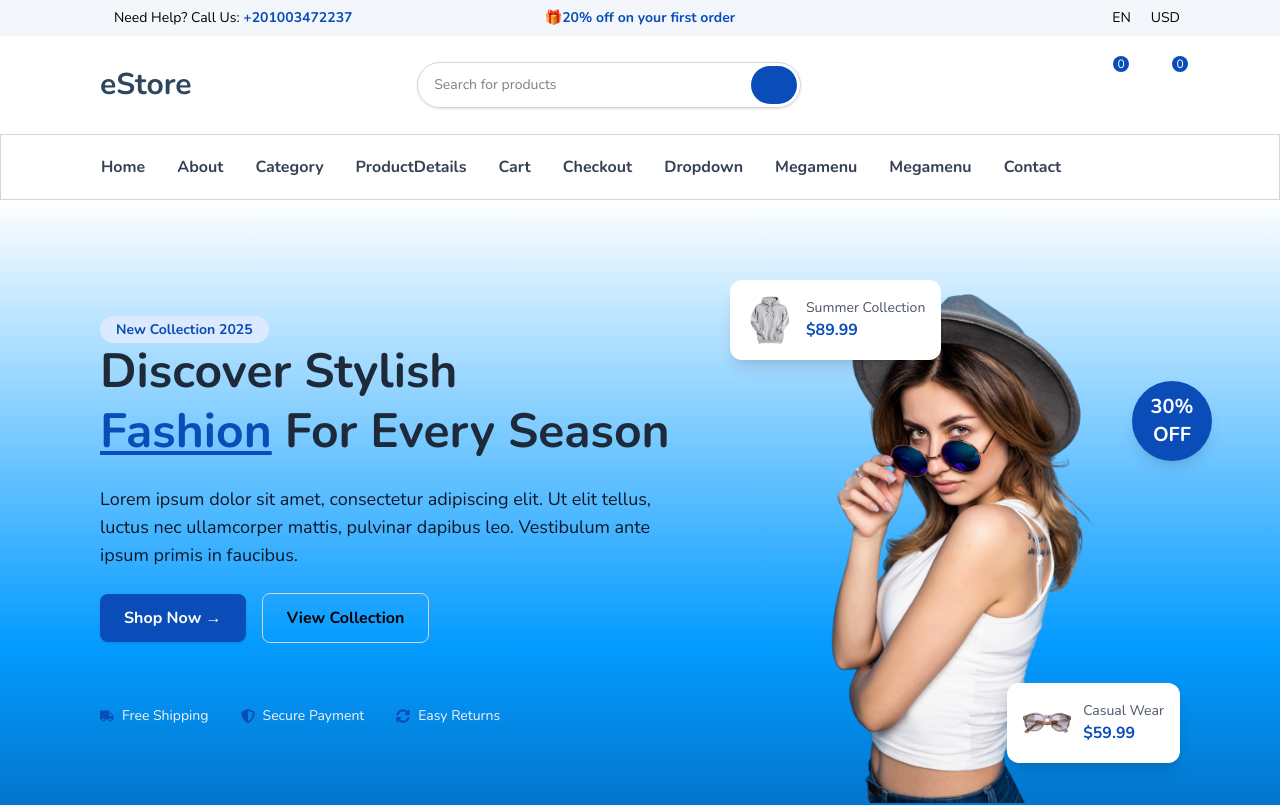
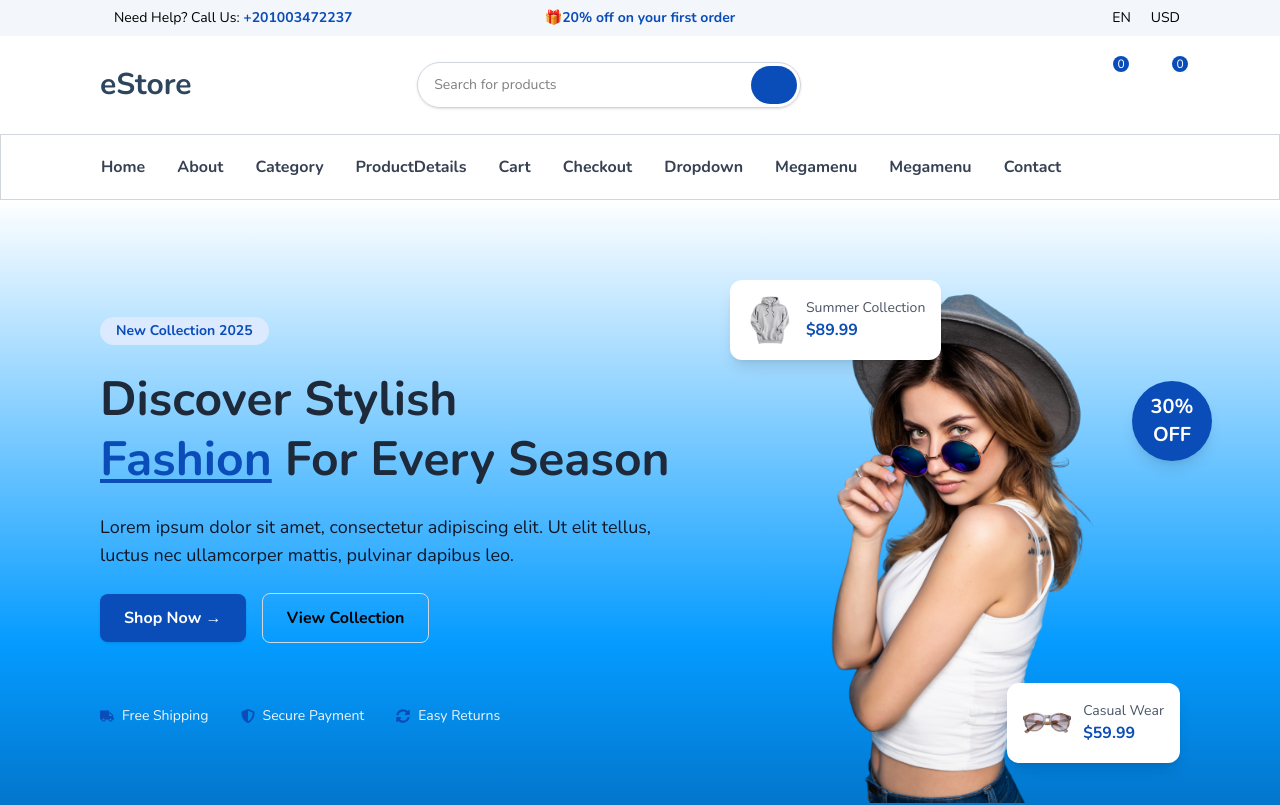
Before and after one commit to reyad2002/E-Commerce, a Next.js app: page / in a window 1280 px wide. Shown: the top 805 px of the page. Built offline with nearby package versions, Linux system fonts and the light colour scheme; some icons are missing.

Commit message:
Update framer-motion dependency and enhance animations in Hero, Services, and SwiperSection components: integrated motion effects for improved user experience and visual appeal.

```diff
--- a/app/_components/Hero.jsx
+++ b/app/_components/Hero.jsx
@@ -1,32 +1,69 @@
+'use client'
 import { FaTruck, FaShieldAlt, FaSyncAlt } from "react-icons/fa";
+import { motion } from "framer-motion";
 
 const Hero = () => {
   return (
-    <section className="Hero flex flex-col min-[1100px]:flex-row items-center justify-between mb-15 p-8 lg:pt-10 lg:px-25 ">
+    <section className="overflow-hidden Hero flex flex-col min-[1100px]:flex-row items-center justify-between mb-15 p-8 lg:pt-10 lg:px-25">
       {/* Left Text Content */}
-      <div className="max-w-xl space-y-6">
-        <span className="bg-blue-100 text-main px-4 py-1 rounded-full text-sm font-semibold">
+      <motion.div
+        className="max-w-xl space-y-6"
+        initial={{ opacity: 0, x: -50 }}
+        animate={{ opacity: 1, x: 0 }}
+        transition={{ duration: 0.8 }}
+      >
+        <motion.span
+          className="bg-blue-100 text-main px-4 py-1 rounded-full text-sm font-semibold inline-block"
+          initial={{ opacity: 0, y: -20 }}
+          animate={{ opacity: 1, y: 0 }}
+          transition={{ delay: 0.2 }}
+        >
           New Collection 2025
-        </span>
-        <h1 className="text-5xl font-bold text-gray-800 leading-tight">
+        </motion.span>
+
+        <motion.h1
+          className="text-5xl font-bold text-gray-800 leading-tight"
+          initial={{ opacity: 0, y: 20 }}
+          animate={{ opacity: 1, y: 0 }}
+          transition={{ delay: 0.4 }}
+        >
           Discover Stylish <br />
-          <span className="text-main underline underline-offset-4">Fashion</span>{" "}
+          <span className="text-main underline underline-offset-4">
+            Fashion
+          </span>{" "}
           For Every Season
-        </h1>
-        <p className="text-gray-900 text-lg">
-          Lorem ipsum dolor sit amet, consectetur adipiscing elit. Ut elit tellus, luctus
-          nec ullamcorper mattis, pulvinar dapibus leo. Vestibulum ante ipsum primis in
-          faucibus.
-        </p>
-        <div className="flex-col sm:flex-row space-y-4 space-x-4">
-          <button className="cursor-pointer bg-main text-white  text-md px-6 py-3 rounded-lg font-semibold shadow hover:bg-blue-800 transition">
+        </motion.h1>
+
+        <motion.p
+          className="text-gray-900 text-lg"
+          initial={{ opacity: 0, y: 20 }}
+          animate={{ opacity: 1, y: 0 }}
+          transition={{ delay: 0.6 }}
+        >
+          Lorem ipsum dolor sit amet, consectetur adipiscing elit. Ut elit
+          tellus, luctus nec ullamcorper mattis, pulvinar dapibus leo.
+        </motion.p>
+
+        <motion.div
+          className="flex-col sm:flex-row space-y-4 space-x-4"
+          initial={{ opacity: 0, scale: 0.9 }}
+          animate={{ opacity: 1, scale: 1 }}
+          transition={{ delay: 0.8 }}
+        >
+          <button className="cursor-pointer bg-main text-white text-md px-6 py-3 rounded-lg font-semibold shadow hover:bg-blue-800 transition">
             Shop Now →
           </button>
           <button className="cursor-pointer border border-gray-300 px-6 py-3 rounded-lg font-semibold hover:bg-gray-100 transition">
             View Collection
           </button>
-        </div>
-        <div className="flex items-center gap-8 pt-6">
+        </motion.div>
+
+        <motion.div
+          className="flex items-center gap-8 pt-6"
+          initial={{ opacity: 0 }}
+          animate={{ opacity: 1 }}
+          transition={{ delay: 1 }}
+        >
           <div className="flex items-center gap-2 text-sm text-gray-100">
             <FaTruck className="text-main" /> Free Shipping
           </div>
@@ -36,34 +73,53 @@ const Hero = () => {
           <div className="flex items-center gap-2 text-sm text-gray-100">
             <FaSyncAlt className="text-main" /> Easy Returns
           </div>
-        </div>
-      </div>
+        </motion.div>
+      </motion.div>
 
       {/* Right Image Content */}
-      <div className="relative">
-        <img
-          src="/model.png"
-          alt="Fashion Model"
-          className="w-[450px] h-auto"
-        />
-        <div className=" hidden min-[400px]:flex absolute top-10 left-0 bg-white shadow-lg rounded-xl p-4  items-center space-x-3">
+      <motion.div
+        className="relative"
+        initial={{ opacity: 0, x: 50 }}
+        animate={{ opacity: 1, x: 0 }}
+        transition={{ duration: 1 }}
+      >
+        <img src="/model.png" alt="Fashion Model" className="w-[450px] h-auto" />
+
+        <motion.div
+          initial={{ opacity: 0, x: -20 }}
+          animate={{ opacity: 1, x: 0 }}
+          transition={{ delay: 0.8 }}
+          className="hidden min-[400px]:flex absolute top-10 left-0 bg-white shadow-lg rounded-xl p-4 items-center space-x-3"
+        >
           <img src="/p1.webp" alt="Summer Collection" className="w-12 h-12" />
-          <div className="">
-            <p className="text-sm text-gray-600 ">Summer Collection</p>
+          <div>
+            <p className="text-sm text-gray-600">Summer Collection</p>
             <p className="text-main font-semibold">$89.99</p>
           </div>
-        </div>
-        <div className="absolute bottom-10 right-0 bg-white shadow-lg rounded-xl p-4 flex items-center space-x-3">
+        </motion.div>
+
+        <motion.div
+          initial={{ opacity: 0, x: 20 }}
+          animate={{ opacity: 1, x: 0 }}
+          transition={{ delay: 1 }}
+          className="absolute bottom-10 right-0 bg-white shadow-lg rounded-xl p-4 flex items-center space-x-3"
+        >
           <img src="/p2.webp" alt="Casual Wear" className="w-12 h-12" />
           <div>
             <p className="text-sm text-gray-600">Casual Wear</p>
             <p className="text-main font-semibold">$59.99</p>
           </div>
-        </div>
-        <div className="absolute top-1/4 right-[-2rem] bg-main text-white text-center rounded-full w-20 h-20 flex items-center justify-center text-xl font-bold shadow-lg">
+        </motion.div>
+
+        <motion.div
+          initial={{ scale: 0 }}
+          animate={{ scale: 1 }}
+          transition={{ type: "spring", stiffness: 300, delay: 1.2 }}
+          className="absolute top-1/4 right-[-2rem] bg-main text-white text-center rounded-full w-20 h-20 flex items-center justify-center text-xl font-bold shadow-lg"
+        >
           30%<br />OFF
-        </div>
-      </div>
+        </motion.div>
+      </motion.div>
     </section>
   );
 };
--- a/app/_components/Services.jsx
+++ b/app/_components/Services.jsx
@@ -1,4 +1,6 @@
+'use client'
 import { FaTruck, FaPiggyBank, FaPercent, FaHeadset } from "react-icons/fa";
+import { motion } from "framer-motion";
 
 const Services = () => {
   const features = [
@@ -32,11 +34,22 @@ const Services = () => {
     <section className="bg-gray-50 py-12">
       <div className="max-w-7xl mx-auto px-4 grid grid-cols-1 sm:grid-cols-2 lg:grid-cols-4 gap-8 text-center">
         {features.map((feature, index) => (
-          <div key={index} className="group flex flex-col items-center duration-300 transition-all hover:translate-y-[-10px]">
+          <motion.div
+            key={index}
+            className="group flex flex-col items-center duration-300 transition-all hover:translate-y-[-10px]"
+            initial={{ opacity: 0, y: 20 }}
+            whileInView={{ opacity: 1, y: 0 }}
+            transition={{
+              duration: 0.6,
+              delay: index * 0.2,
+              ease: "easeOut",
+            }}
+            viewport={{ once: true }}
+          >
             {feature.icon}
             <h3 className="text-lg font-semibold text-sec mb-2">{feature.title}</h3>
             <p className="text-gray-600 text-sm">{feature.description}</p>
-          </div>
+          </motion.div>
         ))}
       </div>
     </section>
--- a/app/_components/SwiperSection.jsx
+++ b/app/_components/SwiperSection.jsx
@@ -4,6 +4,7 @@ import React from "react";
 import Slider from "react-slick";
 import "slick-carousel/slick/slick.css";
 import "slick-carousel/slick/slick-theme.css";
+import { motion } from "framer-motion";
 
 const categories = [
   {
@@ -118,19 +119,29 @@ const SwiperSection = () => {
     <div className="px-4 py-20 m-auto w-[85%] ">
     <Slider {...settings}>
   {categories.map((item, index) => (
-          <div key={index} className="px-2 ">
-            <div className="group bg-gray-200 rounded-lg shadow text-center px-6 py-3 hover:shadow-md transition">
+    <div key={index} className="px-2">
+      <motion.div
+        initial={{ opacity: 0, scale: 0.9 }}
+        whileInView={{ opacity: 1, scale: 1 }}
+        viewport={{ once: true }}
+        transition={{ duration: 0.4, delay: index * 0.1 }}
+        whileHover={{ scale: 1.03 }}
+        className="group bg-gray-200 rounded-lg shadow text-center px-6 py-3 hover:shadow-md transition"
+      >
         <img
           src={item.image}
           alt={item.title}
-                className="group-hover:rotate-8 group-hover:scale-110 transition-all duration-300  mx-auto h-32 object-contain mb-4"
+          className="group-hover:rotate-8 group-hover:scale-110 transition-all duration-300 mx-auto h-32 object-contain mb-4"
         />
-              <h4 className="group-hover:text-main transition-all duration-300 text-md font-semibold text-sec">{item.title}</h4>
+        <h4 className="group-hover:text-main transition-all duration-300 text-md font-semibold text-sec">
+          {item.title}
+        </h4>
         <p className="text-sm text-gray-500">{item.count}</p>
-            </div>
+      </motion.div>
     </div>
   ))}
 </Slider>
+
     </div>
   );
 };
--- a/package.json
+++ b/package.json
@@ -15,7 +15,7 @@
     "@mui/material": "^7.2.0",
     "@reduxjs/toolkit": "^2.8.2",
     "axios": "^1.11.0",
-    "framer-motion": "^12.23.9",
+    "framer-motion": "^12.23.12",
     "lucide-react": "^0.526.0",
     "next": "15.4.3",
     "react": "19.1.0",
```
Also changed, not shown: 1 other file (tests, documents, lock files or other folders). Lines whose indentation alone changed are shown as unchanged.
